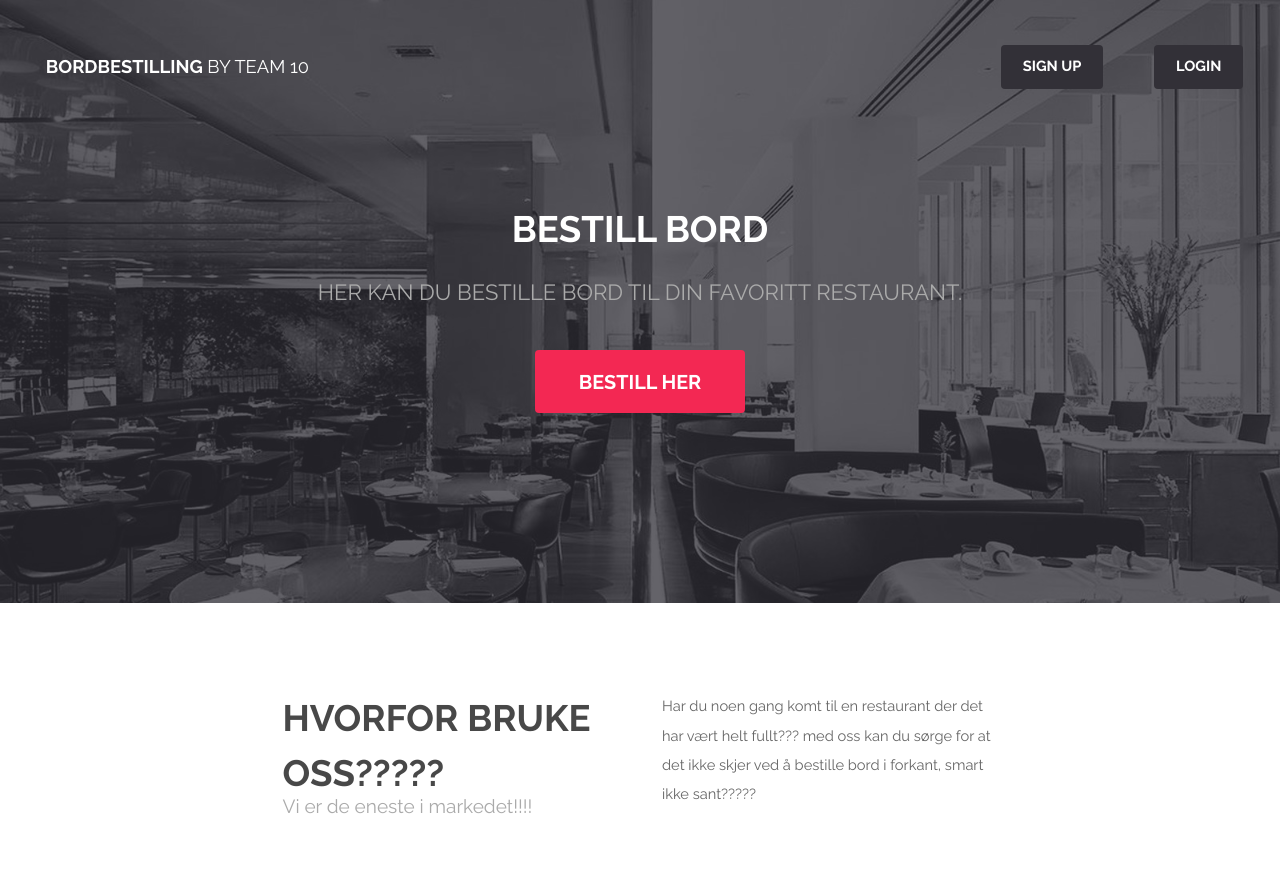
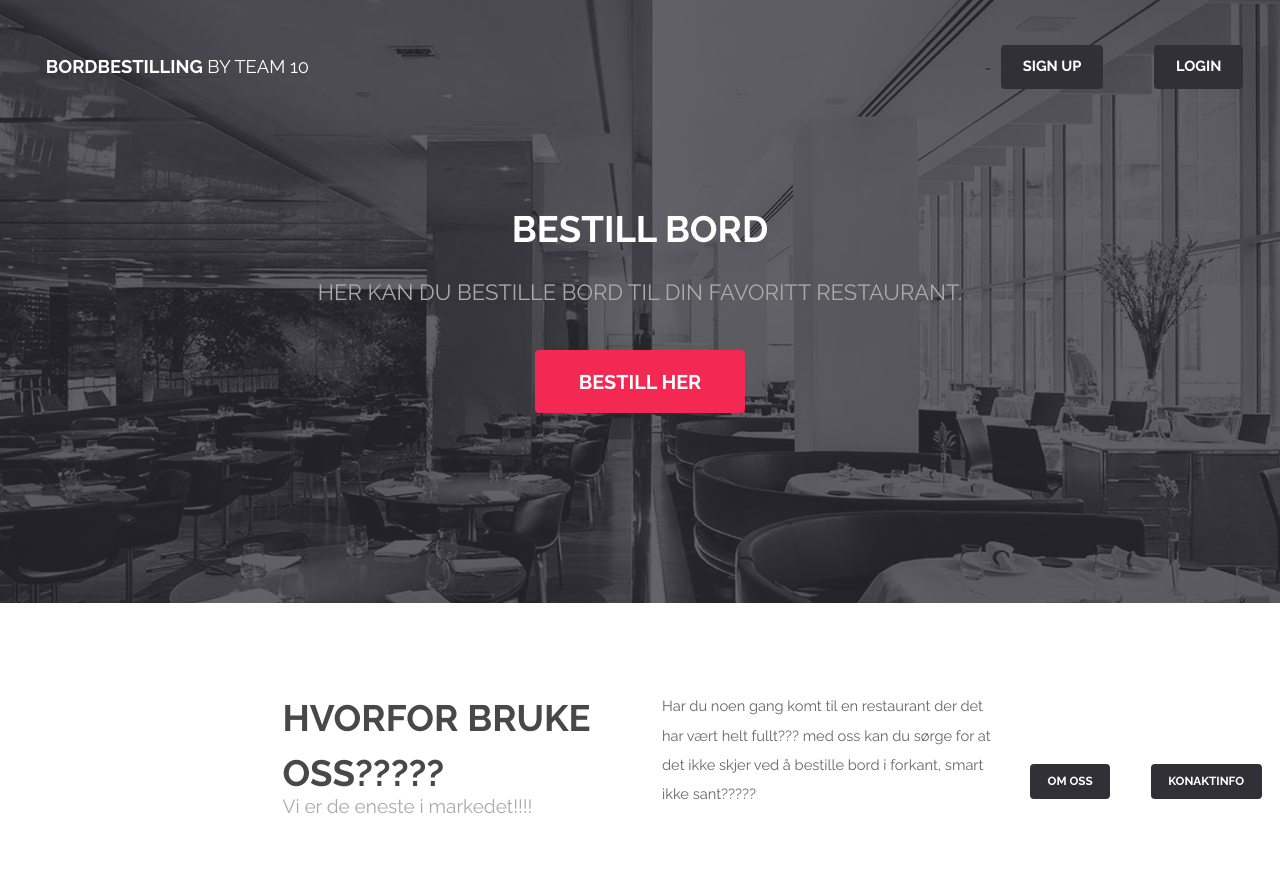
Before and after one commit to h584979/Bordbestilling, a plain HTML site: page index.html in a window 1280 px wide. Drawn offline with Linux system fonts and the light colour scheme.

Commit message:
lagt opp for footer med nav bar, trenger tweaks

```diff
--- a/assets/css/main.css
+++ b/assets/css/main.css
@@ -3211,7 +3211,7 @@
 			}
 
 				#footer .icons li:last-child {
-					padding-right: 0;
+					padding-right: 2;
 				}
 
 		#footer .copyright {
@@ -3234,6 +3234,58 @@
 					padding-left: 0;
 				}
 
+		#footer nav {
+			height: inherit;
+			line-height: inherit;
+			position: absolute;
+			right: 1.25em;
+			bottom: 0;
+			vertical-align: middle;
+		}
+
+			#footer nav ul {
+				list-style: none;
+				margin: 0;
+				padding-left: 0;
+			}
+
+				#footer nav ul li {
+					border-radius: 4px;
+					display: inline-block;
+					margin-left: 2.5em;
+					padding-left: 0;
+				}
+
+					#footer nav ul li a {
+						-moz-transition: color 0.2s ease-in-out;
+						-webkit-transition: color 0.2s ease-in-out;
+						-ms-transition: color 0.2s ease-in-out;
+						transition: color 0.2s ease-in-out;
+						color: #666;
+						display: inline-block;
+						text-decoration: none;
+					}
+
+						#footer nav ul li a:hover {
+							color: #484848;
+						}
+
+					#footer nav ul li:first-child {
+						margin-left: 0;
+					}
+
+					#footer nav ul li .button {
+						border-color: rgba(144, 144, 144, 0.25);
+						box-shadow: none;
+						height: 3em;
+						line-height: 2.9em;
+						margin-bottom: 0;
+						padding: 0 1.5em;
+						position: relative;
+						top: -0.075em;
+						vertical-align: middle;
+					}
+
 		@media screen and (max-width: 980px) {
 
 			#footer {
--- a/index.html
+++ b/index.html
@@ -42,8 +42,14 @@
 						</div>
 					</div>
 				</section>
-
-
+			<footer id="footer">
+				<nav id="nav">
+					<ul>
+						<li><a href="about.html" class="button small">Om oss</a></li>
+						<li><a href="contact.html" class="button small">Konaktinfo</a></li>
+					</ul>
+				</nav>
+			</footer>
 		<!-- Scripts -->
 			<script src="assets/js/jquery.min.js"></script>
 			<script src="assets/js/skel.min.js"></script>
```
